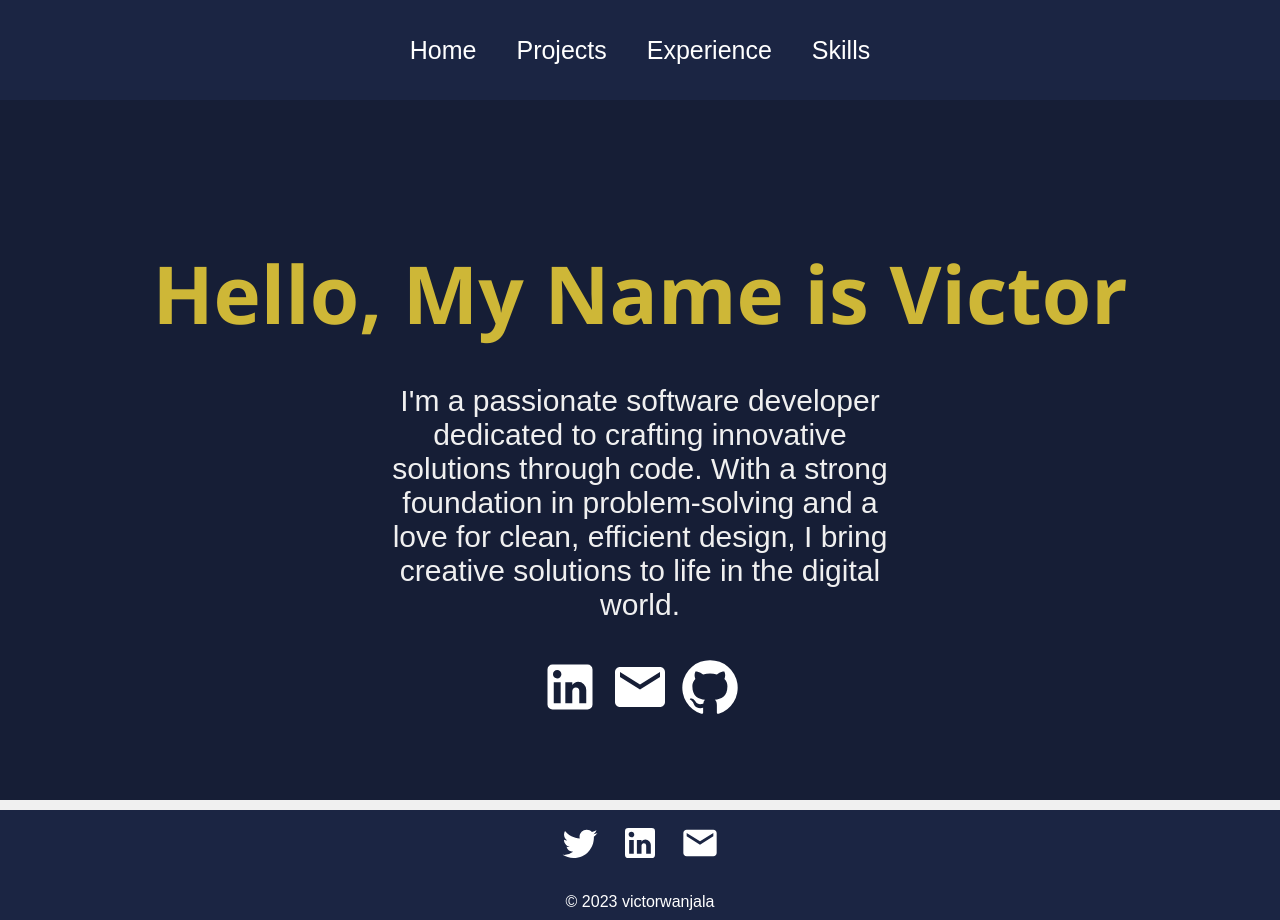
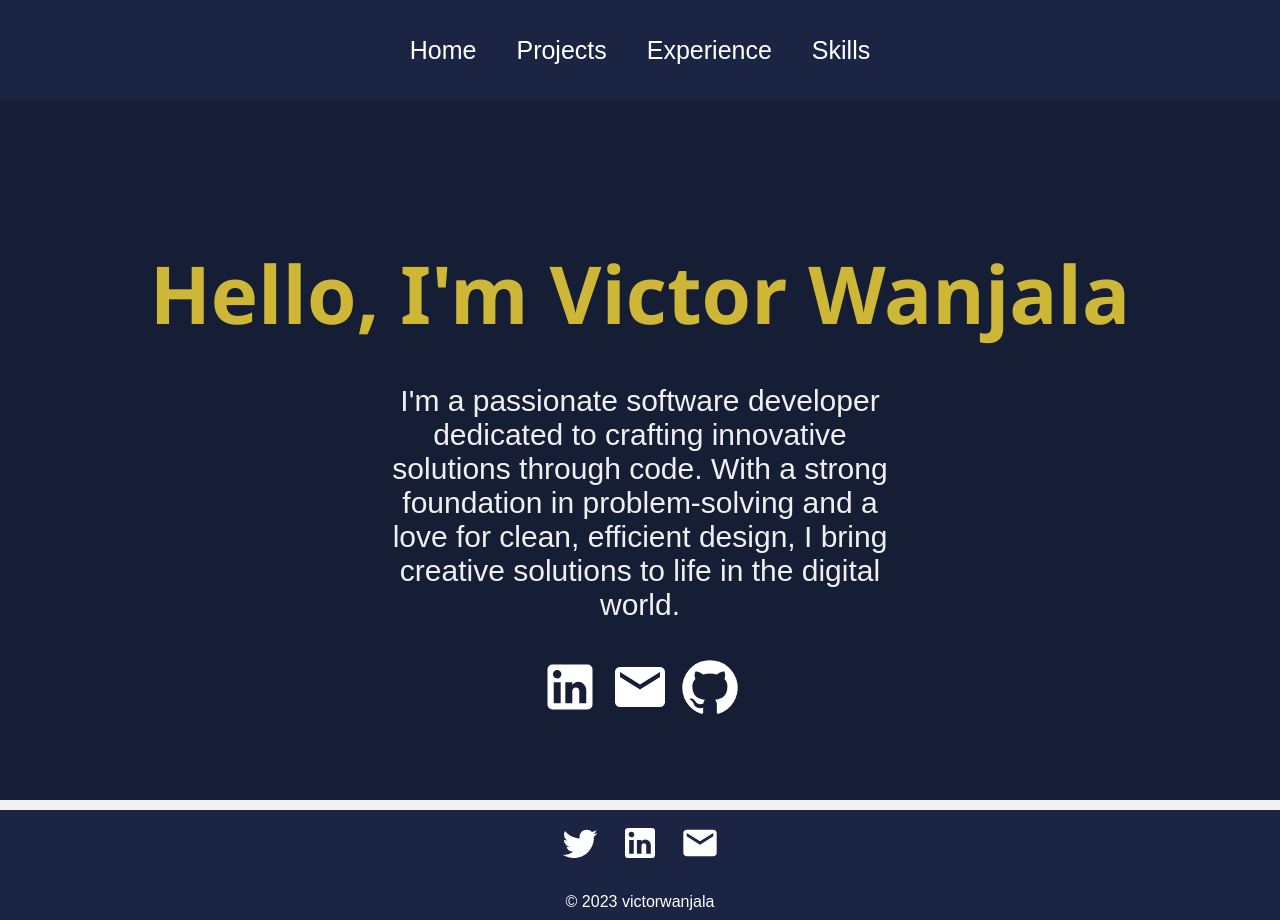
Before and after one commit to VictorWanjala/My-portfolio, a React (Create React App) app: page / in a window 1280 px wide. Built offline with nearby package versions, Linux system fonts and the light colour scheme.

Commit message:
updating home page

```diff
--- a/package.json
+++ b/package.json
@@ -1,4 +1,5 @@
 {
+  "homepage": "https://VictorWanjala.github.io/Victor-Wanjala-Portfolio",
   "name": "my_portfolio",
   "version": "0.1.0",
   "private": true,
@@ -19,6 +20,8 @@
   },
   "scripts": {
     "start": "react-scripts start",
+    "predeploy": "npm run build",
+    "deploy": "gh-pages -d build",
     "build": "react-scripts build",
     "test": "react-scripts test",
     "eject": "react-scripts eject"
--- a/src/pages/Home.js
+++ b/src/pages/Home.js
@@ -8,7 +8,7 @@ function Home() {
   return (
     <div className='home'>
       <div className='about'>
-        <h2>Hello, My Name is Victor</h2>
+        <h2>Hello, I'm Victor Wanjala</h2>
         <div className='prompt'>
           <p>I'm a passionate software developer dedicated to crafting innovative solutions through code.
             With a strong foundation in problem-solving and a love for clean, efficient design,
```
